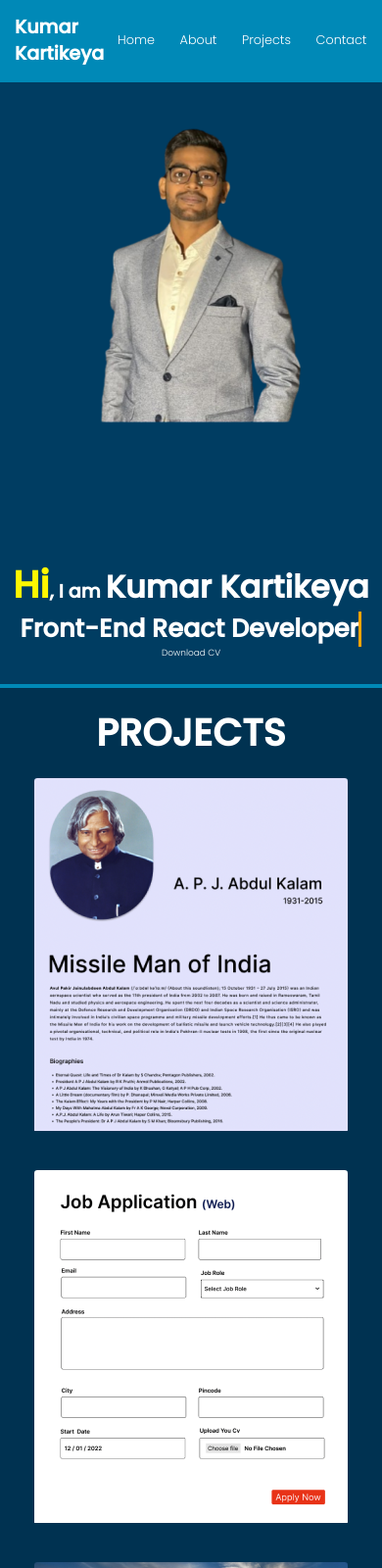
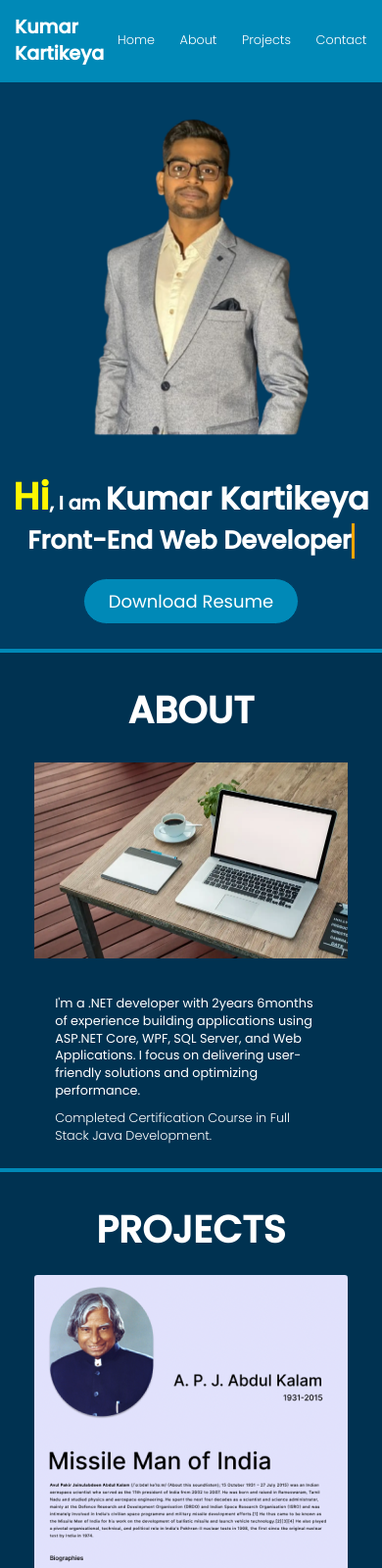
Before and after one commit to kartikeya5398/HTML-CSS-10PROJECTS, a plain HTML site: page index.html in a window 390 px wide. Shown: the top 1600 px of the page at 98% size. Drawn offline with nearby package versions, Linux system fonts and the light colour scheme.

Commit message:
resume update changes

```diff
--- a/index.html
+++ b/index.html
@@ -17,7 +17,9 @@
   <body>
     <header>
       <nav class="container">
-        <div class="logo animate__animated animate__bounce">Kumar Kartikeya</div>
+        <div class="logo animate__animated animate__bounce">
+          Kumar Kartikeya
+        </div>
         <ul class="animate__animated animate__bounce">
           <a href="#hero">
             <li>Home</li>
@@ -46,8 +48,32 @@
               <span class="hi_text">Hi</span>, I am
               <span class="name_text">Kumar Kartikeya</span>
             </h1>
-            <h2>Front-End React Developer</h2>
-            <a href="./assets/KumarKartikeya200123.pdf" download>Download CV</a>
+            <h2>Front-End Web Developer</h2>
+            <a href="./assets/KartikeyaRESUME2024.pdf" download
+              >Download Resume</a
+            >
+          </div>
+        </div>
+      </section>
+      <!-- About Section -->
+      <section id="about">
+        <h2>ABOUT</h2>
+        <div class="container">
+          <div class="about_img">
+            <img src="images/about-img.jpg" alt="about" />
+          </div>
+          <div class="about_text">
+            <span class="about_intro"
+              >I'm a .NET developer with 2years 6months of experience building
+              applications using ASP.NET Core, WPF, SQL Server, and Web
+              Applications. I focus on delivering user-friendly solutions and
+              optimizing performance.</span
+            >
+            <span class="about_intro2"
+              >Completed Certification Course in Full Stack Java
+              Development.</span
+            >
+            <!-- <span class="name_text">Kumar Kartikeya</span> -->
           </div>
         </div>
       </section>
@@ -58,7 +84,7 @@
           <div class="project_container">
             <div class="grid_item">
               <div class="card">
-                <img src="images/project1.png" alt="Project1">
+                <img src="images/project1.png" alt="Project1" />
                 <a href="/Project1/index.html">
                   <div class="card_content">
                     <h3>Tribute Website</h3>
@@ -68,7 +94,7 @@
             </div>
             <div class="grid_item">
               <div class="card">
-                <img src="images/Project2.png" alt="Project2">
+                <img src="images/Project2.png" alt="Project2" />
                 <a href="/Project2/index.html">
                   <div class="card_content">
                     <h3>Job Application</h3>
@@ -78,7 +104,7 @@
             </div>
             <div class="grid_item">
               <div class="card">
-                <img src="images/project3.png" alt="Project3">
+                <img src="images/project3.png" alt="Project3" />
                 <a href="/Project3/index.html">
                   <div class="card_content">
                     <h3>Parallax Website</h3>
@@ -88,7 +114,7 @@
             </div>
             <div class="grid_item">
               <div class="card">
-                <img src="images/project4.png" alt="Project4">
+                <img src="images/project4.png" alt="Project4" />
                 <a href="/Project4/index.html">
                   <div class="card_content">
                     <h3>Landing Page</h3>
@@ -98,7 +124,7 @@
             </div>
             <div class="grid_item">
               <div class="card">
-                <img src="images/project5.png" alt="Project5">
+                <img src="images/project5.png" alt="Project5" />
                 <a href="/Project5/">
                   <div class="card_content">
                     <h3>Restaurant Website</h3>
@@ -108,7 +134,7 @@
             </div>
             <div class="grid_item">
               <div class="card">
-                <img src="images/project6.png" alt="Project6">
+                <img src="images/project6.png" alt="Project6" />
                 <a href="/Project6/">
                   <div class="card_content">
                     <h3>Music Website</h3>
@@ -118,7 +144,7 @@
             </div>
             <div class="grid_item">
               <div class="card">
-                <img src="images/project7.png" alt="Project7">
+                <img src="images/project7.png" alt="Project7" />
                 <a href="/Project7/">
                   <div class="card_content">
                     <h3>Youtube Clone</h3>
@@ -128,7 +154,7 @@
             </div>
             <div class="grid_item">
               <div class="card">
-                <img src="images/project8.png" alt="Project8">
+                <img src="images/project8.png" alt="Project8" />
                 <a href="/Project8/index.html">
                   <div class="card_content">
                     <h3>Javascript Documnetation</h3>
@@ -138,7 +164,7 @@
             </div>
             <div class="grid_item">
               <div class="card">
-                <img src="images/project9.png" alt="Project9">
+                <img src="images/project9.png" alt="Project9" />
                 <a href="/Project9/home.html">
                   <div class="card_content">
                     <h3>Blog Website</h3>
@@ -155,21 +181,48 @@
           <!-- <hr> -->
           <div class="contact-container">
             <!-- Using Web3Forms Method -->
-            <form action="https://api.web3forms.com/submit" method="POST" class="contact-left">
+            <form
+              action="https://api.web3forms.com/submit"
+              method="POST"
+              class="contact-left"
+            >
               <div class="contact-left-title">
                 <!-- <h2>Get in Touch</h2> -->
                 <!-- <hr> -->
               </div>
-                  <input type="hidden" name="access_key" value="d6533091-6da1-4bc0-982c-f669ddb28b9e">
-                  <input type="text" name="name" placeholder="Your Name" class="contact-inputs" id="name" required>
-                  <input type="email" name="email" placeholder="Your email" class="contact-inputs" id="email" required>
-                  <textarea name="message" placeholder="Your Message" class="contact-inputs" required></textarea>
+              <input
+                type="hidden"
+                name="access_key"
+                value="d6533091-6da1-4bc0-982c-f669ddb28b9e"
+              />
+              <input
+                type="text"
+                name="name"
+                placeholder="Your Name"
+                class="contact-inputs"
+                id="name"
+                required
+              />
+              <input
+                type="email"
+                name="email"
+                placeholder="Your email"
+                class="contact-inputs"
+                id="email"
+                required
+              />
+              <textarea
+                name="message"
+                placeholder="Your Message"
+                class="contact-inputs"
+                required
+              ></textarea>
               <button type="submit">Submit</button>
             </form>
           </div>
           <div class="top_contact">
             <div class="contact_way">
-                  <a href="">
+              <a href="https://www.linkedin.com/in/kumar-kartikeya-ba92741a1/">
                 <i class="fa-brands fa-linkedin"></i>
                 <h3>Linkedin</h3>
               </a>
@@ -180,7 +233,6 @@
                 <h3>Github</h3>
               </a>
             </div>
-
           </div>
           <!-- <div class="bottom_contact"> -->
           <!-- <div class="contact_way">
@@ -219,9 +271,7 @@
       </section> -->
     </main>
     <footer>
-      <div class="container">
-        kartikeyakumar1998@gmail.com
-      </div>
+      <div class="container">kartikeyakumar1998@gmail.com</div>
     </footer>
   </body>
 </html>
--- a/style.css
+++ b/style.css
@@ -12,6 +12,7 @@
     --darker-color: #003251;
     --secondary-color: #fff700;
     --purple-color : #a363aa;
+    --white-color:#ffffff;
     --gradient-1: linear-gradient(to bottom right, #62393c, #181e41);
   --gradient-2: linear-gradient(
     to bottom,
@@ -107,6 +108,15 @@ nav li:hover{
 .name_text{
     font-size: 5rem;
 }
+/* Download CV */
+#hero a{
+    background-color: var(--lighting-color);
+    border: 1px solid #003d62;
+    border-radius: 15px;
+    padding: 5px 20px;
+    text-align: center;
+    font-weight: 400;
+}
 #hero h2{
     font-size: 4rem;
     font-weight: bold;
@@ -133,10 +143,47 @@ nav li:hover{
         border-color: orange;
     }
 }
+/* About Section */
+#about{
+    background-color: var(--darker-color);
+    padding: 2rem 0;
+    border-bottom: 4px solid var(--lighting-color);
+}
+#about .container{
+    display: flex;
+    justify-content: space-around;
+    align-items: center;
+    gap: 5rem;
+    padding: 1rem 5rem;
+    margin-bottom: 3rem;
+}
+#about h2{
+    font-size: 6rem;
+    text-align: center;
+    padding: 3rem 0;
+}
+#about .about_img img{
+    height: 330px;
+    width: 550px;
+}
+#about .about_text{
+    display: flex;
+    flex-direction: column;
+}
+.about_intro{
+    font-size: 2rem;
+    font-weight: normal;
+    color: var(--white-color);
+}
+.about_intro2{
+    font-size: 2rem;
+}
 
 /* Project Section */
 #project{
     background: var(--darker-color);
+    padding: 2rem 0;
+    border-bottom: 4px solid var(--lighting-color);
 }
 #project .container{
     padding-bottom: 3rem;
@@ -194,6 +241,7 @@ nav li:hover{
 /* Contact Section */
 #contact{
     background: var(--dark-color);
+    padding: 2rem 0;
 }
 
 #contact h2{
@@ -217,7 +265,7 @@ nav li:hover{
     flex-direction: column;
     gap: 4rem;
     justify-content: center;
-    margin-top: 2rem;
+    margin-top: 1rem;
 }
 .top_contact{
     max-width: 1000px;
@@ -291,6 +339,14 @@ footer{
         height: 70vh;
         padding: 3rem;
     }
+    #about .container{
+        flex-direction: column;
+        margin: 0rem 2rem;
+    }
+    .about_img{
+        display: grid;
+        place-items: center;
+    }
 }
 
 @media (max-width: 500px){
@@ -307,14 +363,38 @@ footer{
     #hero .container{
         flex-direction: column;
     }
-    /* .hero_image{
-        display: grid;
-        place-items: center;
-    } */
+    #hero a{
+        background-color: #0089b7;
+        padding: 10px 25px;
+        font-size: 18px;
+        margin-top: 20px;
+        border-radius: 30px;
+    }
     .hero_image {
         height: 515px;
         width: 400px;
         margin-top: -130px;
+    }
+    #about .container{
+        flex-direction: column;
+        margin: 0rem 3rem;
+    }
+    #about .about_img img{
+        display: grid;
+        place-items: center;
+        height: 200px;
+        width: 320px;
+    }
+    #about .about_text{
+        display: flex;
+        justify-content: center;
+        align-items: center;
+    }
+    #about .about_intro{
+        padding: 5px;
+    }
+    #about .about_intro2{
+        padding: 5px;
     }
     #contact .container{
         height: 65vh;
@@ -322,7 +402,7 @@ footer{
     }
     #contact h2{
         font-size: 6rem;
-        padding-top: 3rem;
+        padding-top: 2rem;
     }
     .contact_way{
         display: flex;
@@ -432,9 +512,8 @@ footer{
         margin-bottom: 1rem;
     }
     .hero_image {
-        width: 375px;
-        height: 590px;
-
+        width: 380px;
+        height: 500px;
     }
 }
 
@@ -464,7 +543,7 @@ footer{
     }
     #contact .container{
         height: 65vh;
-        padding: 0 3rem;
+        padding: 0 2rem;
         width: 100%;
     }
     #contact h2{
@@ -479,7 +558,7 @@ footer{
     width: 375px;
     aspect-ratio: 1/3; */
     max-width: 80%;
-    max-height: 80%;
+    max-height: 85%;
     /* background-position: cover;
     background-size: cover;
     background-repeat: no-repeat; */
```
Also changed, not shown: 2 other files. Lines whose indentation alone changed are shown as unchanged.
